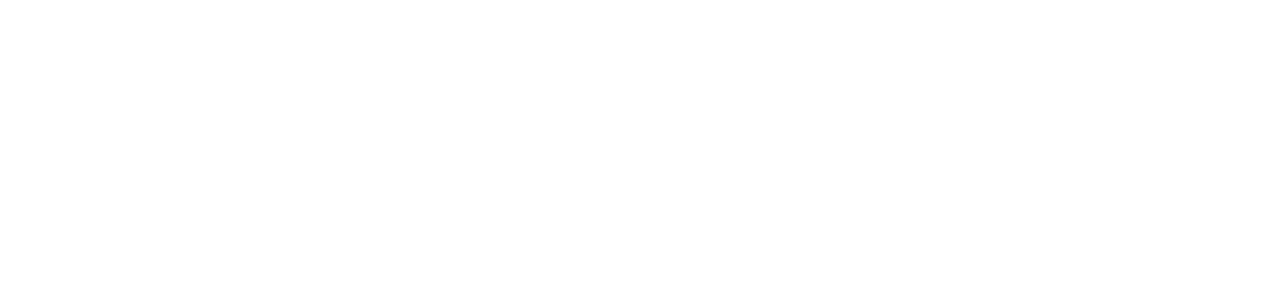
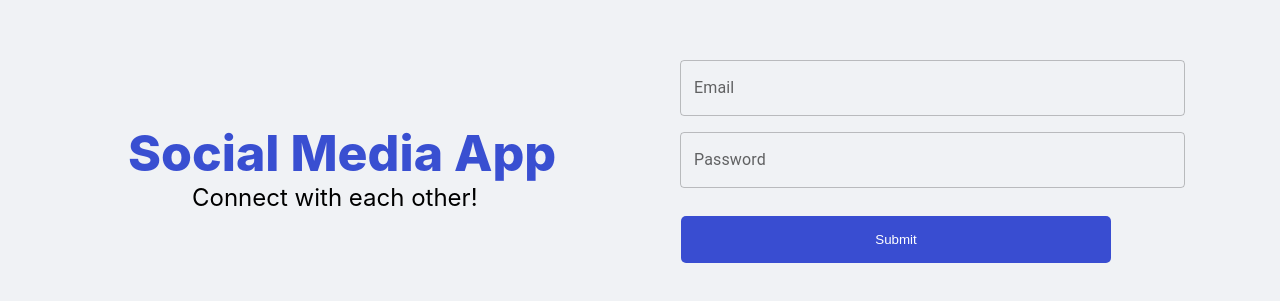
Before and after one commit to saadnaveed94/socialApp, a React (Create React App) app: page / in a window 1280 px wide. Before the commit this address had no page. Shown: the part 233-534 px from the top of the page. Built offline with nearby package versions, Linux system fonts and the light colour scheme.

Commit message:
Added new files to Login Folder

```diff
--- /dev/null
+++ b/src/App/Screens/Login/Login.css
@@ -0,0 +1,60 @@
+.mybody {
+  position: absolute;
+  background-repeat: no-repeat;
+  background-size: cover;
+  width: 100%;
+  height: 100%;
+}
+
+.login {
+  width: 100vw;
+  height: 100vh;
+  background-color: #f0f2f5;
+  display: flex;
+  align-items: center;
+  justify-content: center;
+}
+.loginWrapper {
+  width: 90%;
+  height: 70%;
+  display: flex;
+}
+.loginLeft{
+  flex: 1;
+  display: flex;
+  flex-direction: column;
+  justify-content: center;
+  margin-left: 4rem;
+}
+.loginRight {
+  flex: 1;
+  display: flex;
+  flex-direction: column;
+  justify-content: center;
+}
+.loginText {
+  font-size: 50px;
+  font-weight: 800;
+  color: #0e27c9ce;
+  margin-bottom: 10px;
+  display: contents;
+}
+.loginDesc {
+  font-size: 24px;
+  margin: inherit;
+}
+
+.loginButton {
+  display: block;
+  margin-left: 9px;
+  /* margin-right: auto; */
+  margin-top: 20px;
+  margin-bottom: 20px;
+  height: 47px;
+  width: 430px;
+  background-color: #0e27c9ce;
+  color: white;
+  cursor: pointer;
+  border: 0;
+  border-radius: 5px;
+}
--- /dev/null
+++ b/src/App/Screens/Login/Login.tsx
@@ -0,0 +1,90 @@
+import React from 'react'
+import './Login.css';
+import { useFormik } from "formik";
+import Box from '@mui/material/Box';
+import TextField from '@mui/material/TextField';
+import Button from '@mui/material/Button';
+import * as yup from "yup";
+//test
+const validationSchema = yup.object({
+  email: yup
+    .string()
+    .email('Enter a valid email')
+    .required('Email is required'),
+  password: yup
+    .string()
+    .min(6, 'Password should be of minimum 6 characters length')
+    .required('Password is required'),
+});
+
+const Login = () => {
+  const formik = useFormik({
+    initialValues: {
+      email: "",
+      password: ""
+    },
+    validationSchema: validationSchema,
+    onSubmit: (values) => {
+      alert(JSON.stringify(values, null, 2));
+    }
+  });
+
+  return (
+
+    <Box className='login'>
+      <Box className='loginWrapper'>
+        <Box className='loginLeft'>
+          <h3 className='loginText'>Social Media App</h3>
+          <Box className='loginDesc'>
+            Connect with each other!
+          </Box>
+
+        </Box>
+        <Box className='loginRight'>
+          <Box className='loginBox'>
+
+
+
+            <Box sx={{
+              "& .MuiTextField-root": { m: 1, width: "50ch" }
+            }}>
+              <form onSubmit={formik.handleSubmit}>
+                <TextField
+                  fullWidth
+                  id="email"
+                  name="email"
+                  label="Email"
+                  value={formik.values.email}
+                  onChange={formik.handleChange}
+                  error={formik.touched.email && Boolean(formik.errors.email)}
+                  helperText={formik.touched.email && formik.errors.email}
+                  onBlur={formik.handleBlur}
+                />
+                <TextField
+                  id="password"
+                  name="password"
+                  label="Password"
+                  type="password"
+                  value={formik.values.password}
+                  onChange={formik.handleChange}
+                  error={formik.touched.password && Boolean(formik.errors.password)}
+                  helperText={formik.touched.password && formik.errors.password}
+                  onBlur={formik.handleBlur}
+                />
+                <button className='loginButton' type="submit">
+                  Submit
+                </button>
+              </form>
+            </Box>
+
+
+          </Box>
+        </Box>
+
+      </Box >
+    </Box >
+
+  )
+}
+
+export default Login
--- a/src/Routes/routes.tsx
+++ b/src/Routes/routes.tsx
@@ -1,13 +1,16 @@
 import { BrowserRouter as Router, Routes, Route } from "react-router-dom";
 import { ProtectedRoute } from "./protectedRoute";
 import Signup from "../App/Screens/Signup/Signup";
-
+import Login from "../App/Screens/Login/Login";
 export const Navigation = () => {
 
   return (
     <Router>
       <Routes>
-        <Route path='/signup' element={<Signup/>} />
+        <Route path='/' element={<Login />} />
+        <Route path='/login' element={<Login />} />
+        <Route path='/signup' element={<Signup />} />
+
 
       </Routes>
     </Router>
```
